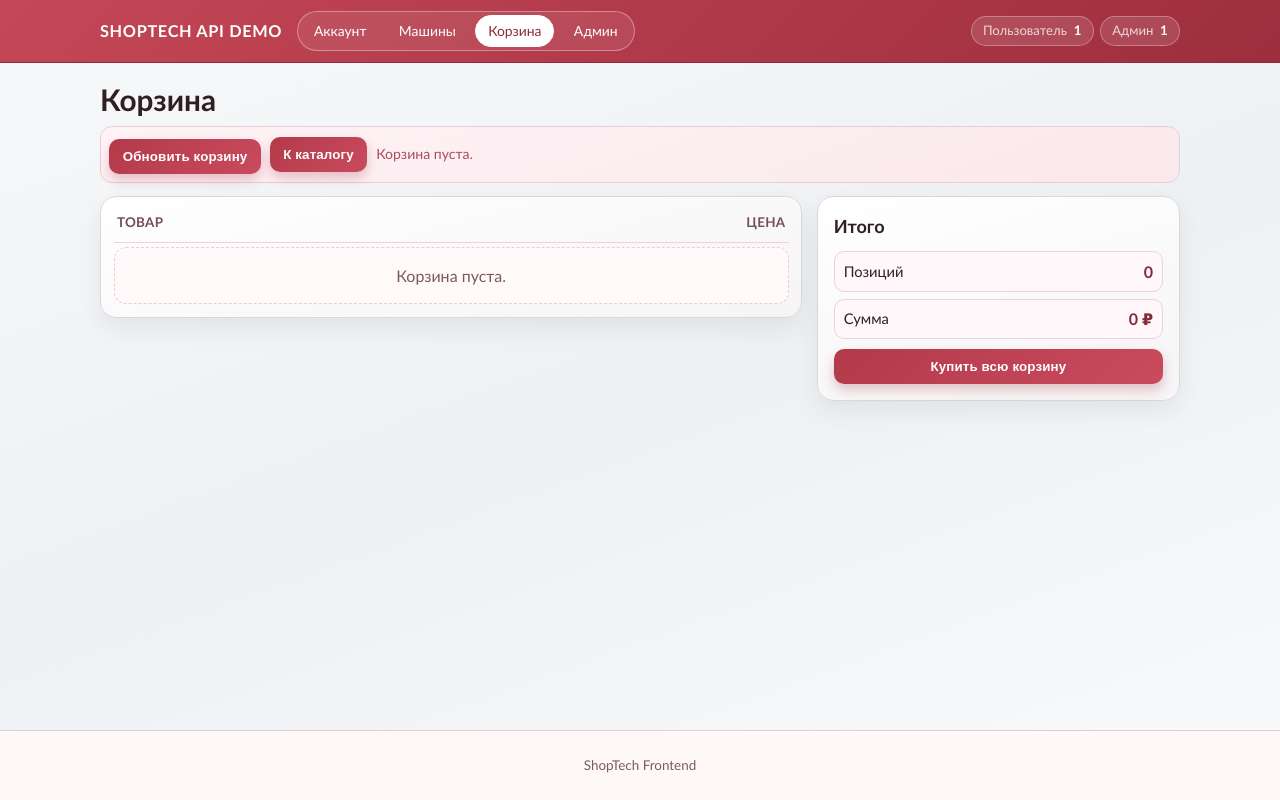
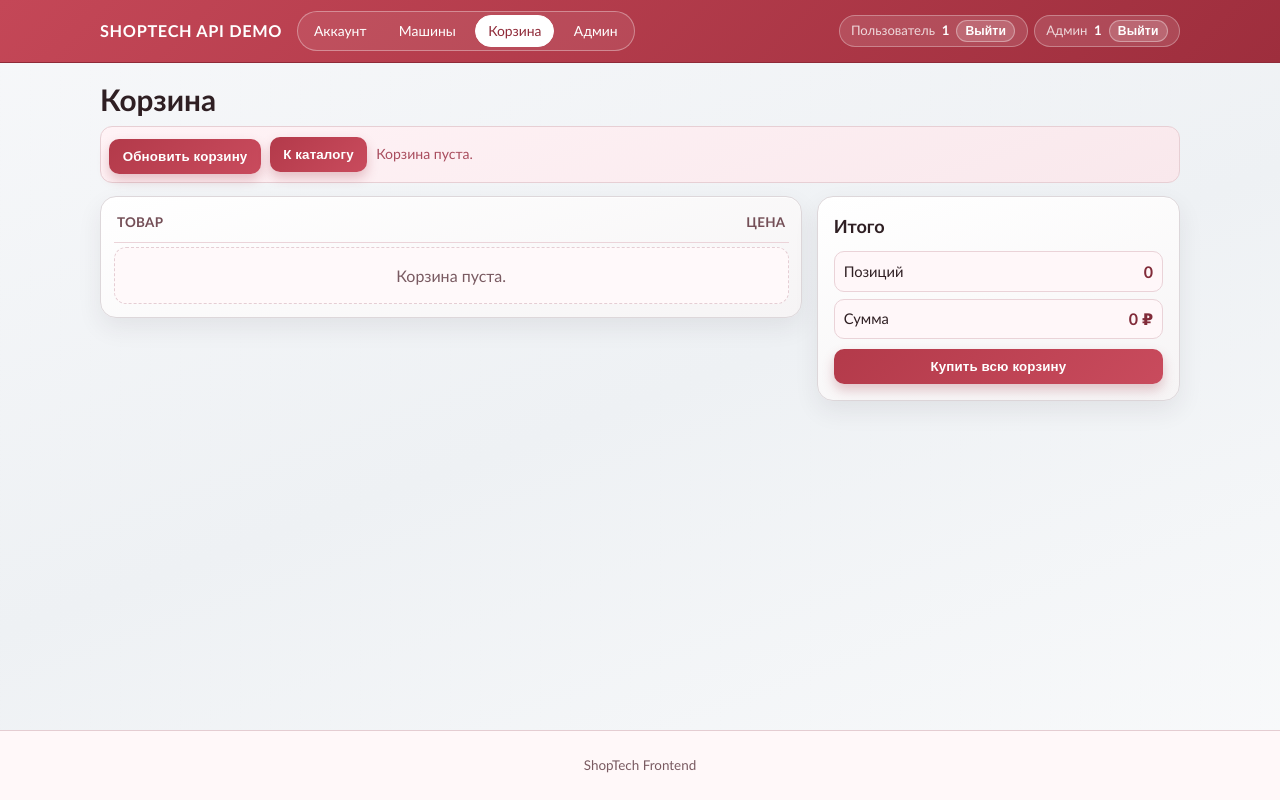
Before and after one commit to chipolinator/shop_tech, a plain HTML site: page frontend/cart.html in a window 1280 px wide. Drawn offline with Linux system fonts and the light colour scheme; sample sign-in values are in the browser's storage.

Commit message:
feat: added the logout

```diff
--- a/frontend/static/auth.js
+++ b/frontend/static/auth.js
@@ -81,10 +81,10 @@
     const adminName = decodeTokenSubject(getAdminToken());
 
     if (userName) {
-      entries.push({ role: "Пользователь", name: userName });
+      entries.push({ key: "user", role: "Пользователь", name: userName });
     }
     if (adminName) {
-      entries.push({ role: "Админ", name: adminName });
+      entries.push({ key: "admin", role: "Админ", name: adminName });
     }
 
     return entries;
@@ -116,7 +116,7 @@
     if (!entries.length) return;
 
     entries.forEach((entry) => {
-      const badge = document.createElement("p");
+      const badge = document.createElement("div");
       badge.className = "session-badge";
 
       const role = document.createElement("span");
@@ -127,7 +127,20 @@
       name.className = "session-badge-name";
       name.textContent = entry.name;
 
-      badge.append(role, name);
+      const logoutButton = document.createElement("button");
+      logoutButton.type = "button";
+      logoutButton.className = "session-badge-logout";
+      logoutButton.textContent = "Выйти";
+      logoutButton.setAttribute("aria-label", `Выйти из сессии ${entry.role.toLowerCase()} ${entry.name}`);
+      logoutButton.addEventListener("click", () => {
+        if (entry.key === "admin") {
+          logoutAdmin();
+          return;
+        }
+        logoutUser();
+      });
+
+      badge.append(role, name, logoutButton);
       summary.append(badge);
     });
   }
--- a/frontend/static/styles.css
+++ b/frontend/static/styles.css
@@ -125,6 +125,25 @@ body::before {
 .session-badge-name {
   font-size: 0.83rem;
   font-weight: 700;
+}
+
+.session-badge-logout {
+  margin: 0;
+  padding: 0.18rem 0.52rem;
+  border: 1px solid rgba(255, 255, 255, 0.35);
+  border-radius: 999px;
+  background: rgba(255, 255, 255, 0.16);
+  box-shadow: none;
+  color: #fff;
+  font-size: 0.76rem;
+  font-weight: 700;
+}
+
+.session-badge-logout:hover {
+  transform: none;
+  box-shadow: none;
+  background: rgba(255, 255, 255, 0.24);
+  filter: none;
 }
 
 .nav-link {
```
